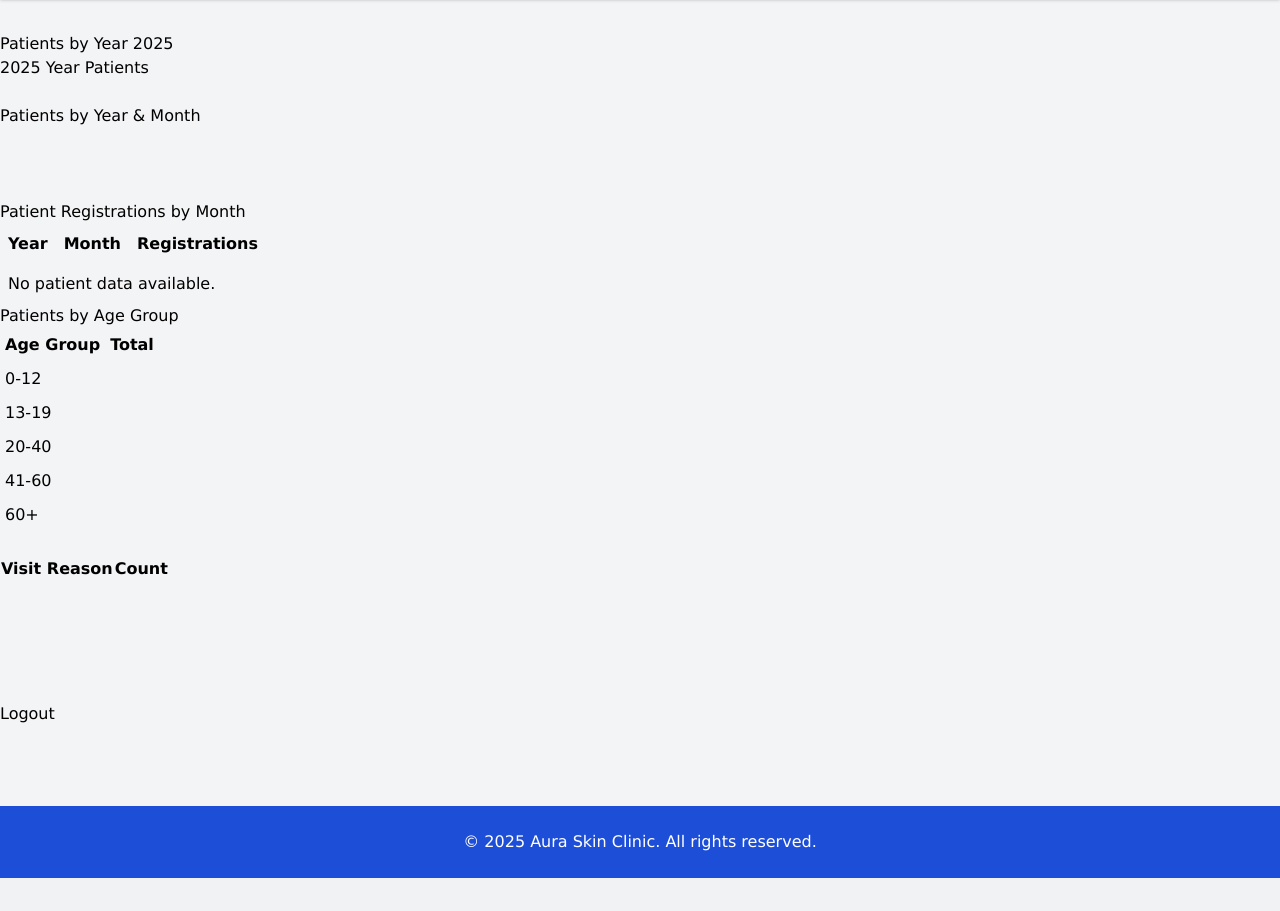
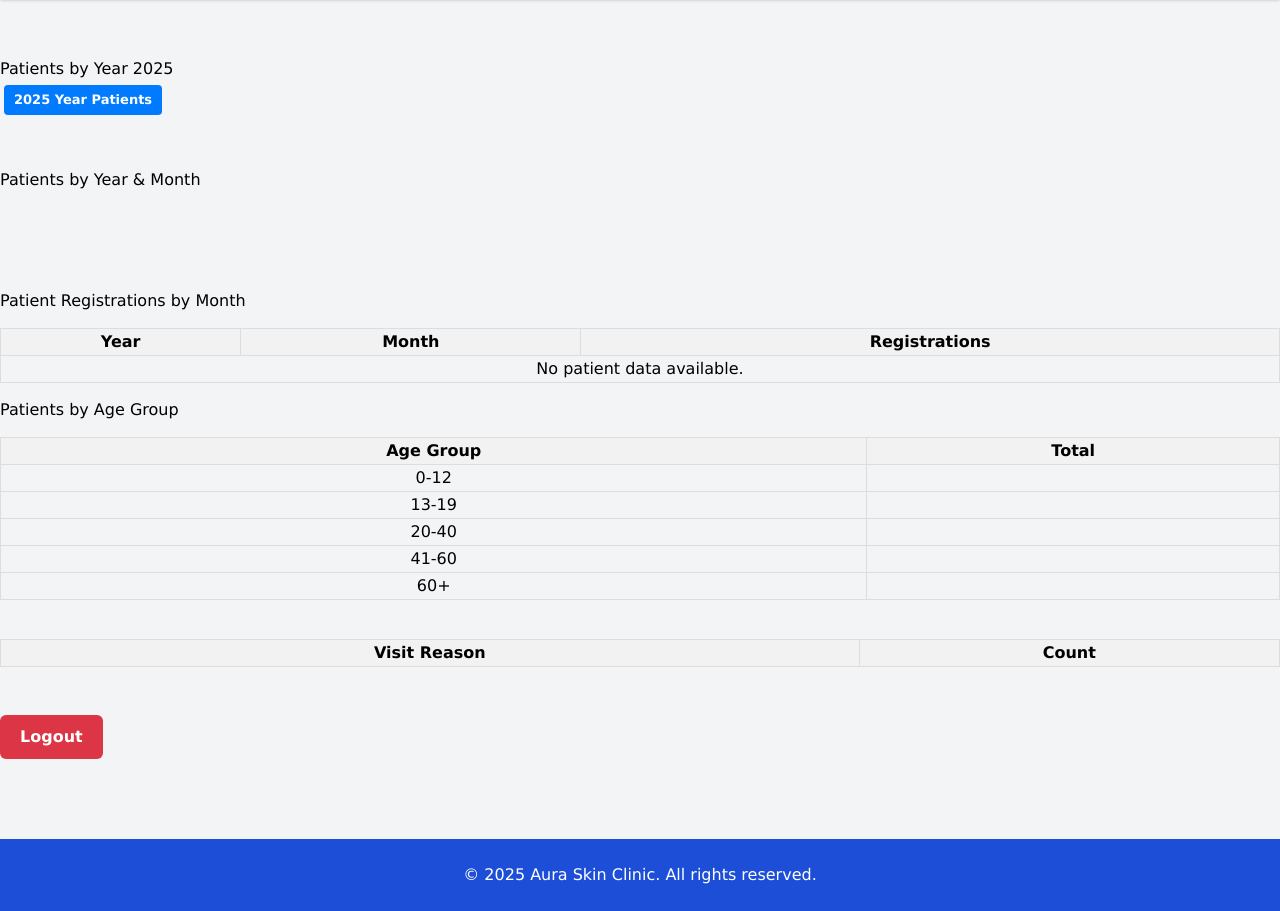
Before and after one commit to mahesivaya/proton, a Django app: template proton/templates/executive/executive.html in a window 1280 px wide. Shown: the part 72-983 px from the top of the page. Before the commit the page ends 950 px from the top, so only its background shows below. Run offline with Django 3.2, Linux system fonts and the light colour scheme; the template is opened without the code that fills it, so the values that code supplies are empty; some libraries are stand-ins or nearby versions.

Commit message:
refactor buttons background and better admin dashboard

```diff
--- a/proton/templates/executive/executive.html
+++ b/proton/templates/executive/executive.html
@@ -1,26 +1,117 @@
 {% extends 'base.html' %}
 {% block content %}
+
+<style>
+  /* General button link style */
+  .btn-link {
+    display: inline-block;
+    background-color: #007bff;  /* Blue background */
+    color: white;
+    padding: 8px 16px;
+    border-radius: 6px;
+    text-decoration: none;
+    font-weight: 600;
+    transition: background-color 0.3s ease;
+  }
+
+  .btn-link:hover {
+    background-color: #0056b3;  /* Darker blue on hover */
+  }
+
+  /* For logout button */
+  .logout-btn {
+    display: inline-block;
+    background-color: #dc3545; /* Red */
+    color: white;
+    padding: 10px 20px;
+    border-radius: 6px;
+    text-decoration: none;
+    font-weight: 600;
+    transition: background-color 0.3s ease;
+  }
+
+  .logout-btn:hover {
+    background-color: #b52a37;
+  }
+
+  table {
+    border-collapse: collapse;
+    margin-top: 15px;
+    width: 100%;
+  }
+
+  th, td {
+    border: 1px solid #ddd;
+    text-align: center;
+  }
+
+  th {
+    background-color: #f2f2f2;
+    font-weight: bold;
+  }
+
+  h4, h3, h2 {
+    margin-top: 25px;
+  }
+</style>
+
 <h4>Patients by Year 2025</h4>
-<a href="{% url 'yearly_patients' year=2025 %}">2025 Year Patients</a>
+<a href="{% url 'yearly_patients' year=2025 %}" class="btn-link">2025 Year Patients</a>
+
 <br><br>
+
+<style>
+  .btn-link {
+    display: inline-block;
+    background-color: #007bff;
+    color: white;
+    padding: 5px 10px;           /* Smaller buttons */
+    border-radius: 4px;
+    text-decoration: none;
+    font-size: 13px;             /* Smaller text */
+    margin: 4px;                 /* Space between buttons */
+    transition: background-color 0.3s ease;
+  }
+
+  .btn-link:hover {
+    background-color: #0056b3;
+  }
+
+  .month-buttons {
+    display: flex;
+    flex-wrap: wrap;             /* Wrap buttons to next line if needed */
+    gap: 6px;                    /* Space between buttons */
+    margin-top: 6px;
+    margin-bottom: 10px;
+  }
+
+  ul {
+    list-style-type: none;
+    padding-left: 0;
+  }
+
+  h3 {
+    margin-top: 15px;
+    margin-bottom: 5px;
+  }
+</style>
+
 <h4>Patients by Year & Month</h4>
 {% for year, months in years_months.items %}
   <h3>{{ year }}</h3>
-  <ul>
+  <div class="month-buttons">
     {% for m in months %}
-      <li>
-        <a href="{% url 'monthly_patients' year=year month=m.month %}">
+      <a href="{% url 'monthly_patients' year=year month=m.month %}" class="btn-link">
         {{ m.month_name }} {{ year }}
       </a>
-      </li>
     {% endfor %}
-  </ul>
+  </div>
 {% endfor %}
 
 <br><br><br>
+
 <h2>Patient Registrations by Month</h2>
-
-<table border="1" cellpadding="8">
+<table>
   <tr>
     <th>Year</th>
     <th>Month</th>
@@ -31,7 +122,7 @@
     <tr>
       <td>{{ row.year }}</td>
       <td>
-        <a href="{% url 'monthly_patients' year=row.year month=row.month %}">
+        <a href="{% url 'monthly_patients' year=row.year month=row.month %}" class="btn-link">
           {{ row.month_name }}
         </a>
       </td>
@@ -43,8 +134,7 @@
 </table>
 
 <h3>Patients by Age Group</h3>
-
-<table border="1" cellpadding="5">
+<table>
   <tr><th>Age Group</th><th>Total</th></tr>
   <tr><td>0-12</td><td>{{ age_groups.children }}</td></tr>
   <tr><td>13-19</td><td>{{ age_groups.teens }}</td></tr>
@@ -54,12 +144,12 @@
 </table>
 
 <br>
-<table border="1">
+
+<table>
   <tr>
       <th>Visit Reason</th>
       <th>Count</th>
   </tr>
-
   {% for row in visit_reason_group %}
   <tr>
       <td>{{ row.visit_reason }}</td>
@@ -68,32 +158,7 @@
   {% endfor %}
 </table>
 
+<br><br>
+<a href="{% url 'logout' %}" class="logout-btn">Logout</a>
 
-<br><br>
-<!-- <h3>Patients Registered Per Day</h3>
-<table border="1" cellpadding="8" cellspacing="0">
-    <thead>
-        <tr>
-            <th>Date</th>
-            <th>Total Patients</th>
-        </tr>
-    </thead>
-    <tbody>
-        {% for entry in patients_per_day %}
-        <tr>
-            <td>{{ entry.registration_date }}</td>
-            <td>{{ entry.total_patients }}</td>
-        </tr>
-        {% empty %}
-        <tr>
-            <td colspan="2">No patient records found.</td>
-        </tr>
-        {% endfor %}
-    </tbody>
-</table> -->
-</body>
-<br><br>
-<br>
-<button><a href="{% url 'logout' %}">Logout</a><br></button>
-</body>
 {% endblock content %}
```
Also changed, not shown: proton/templates/accounts/login.html (+51 -3 lines). Lines whose indentation alone changed are shown as unchanged.
